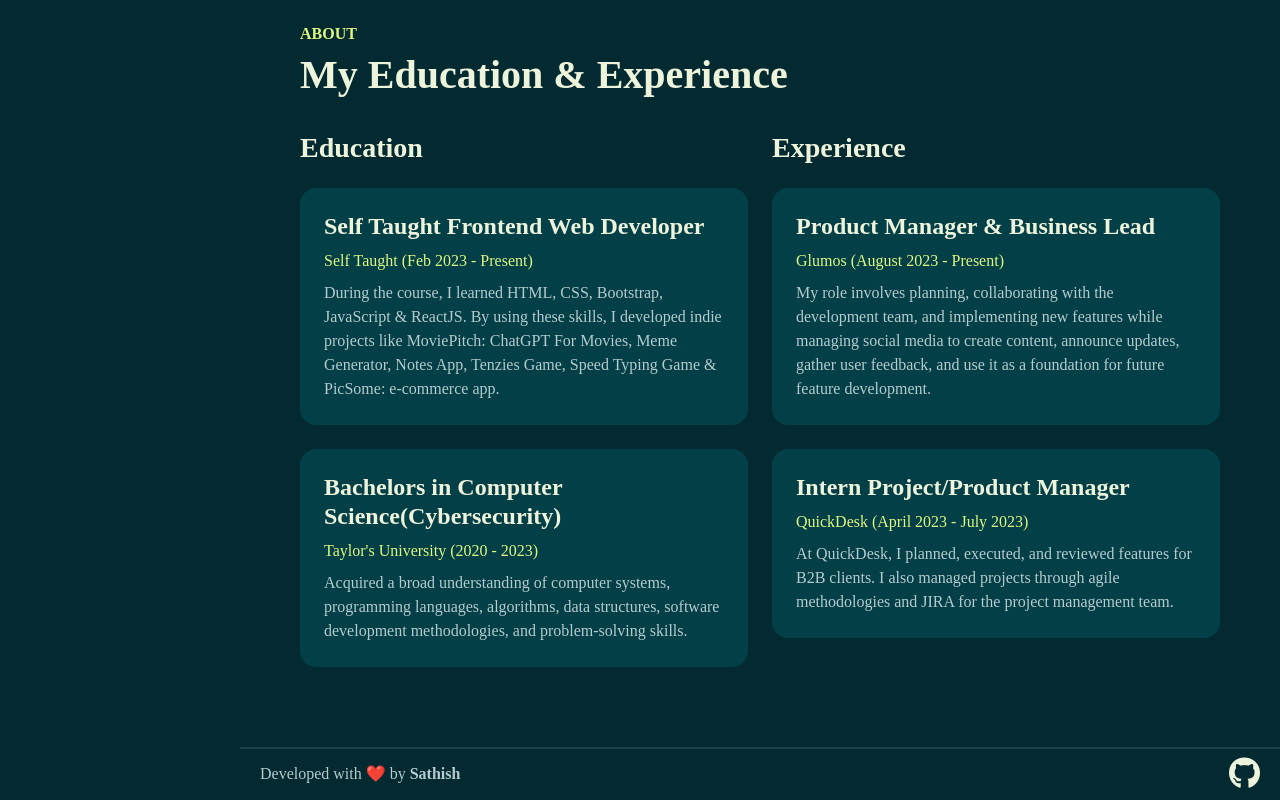
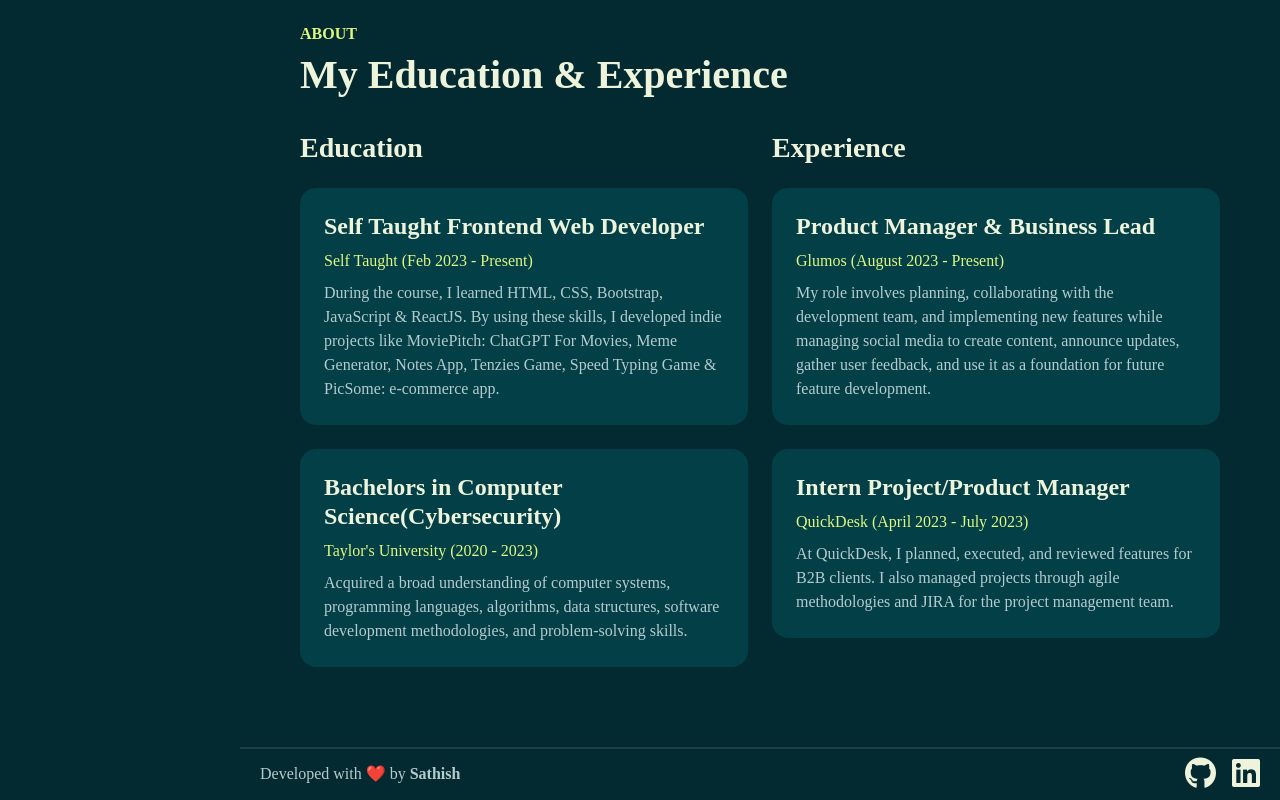
Before and after one commit to sathishVarmanDev/personal-website, a website built with Vite: page index.html in a window 1280 px wide. Shown: the part 2877-3677 px from the top of the page. Built offline with nearby package versions, Linux system fonts and the light colour scheme; a web font is replaced by a local one.

Commit message:
added linkedin icon

```diff
--- a/index.html
+++ b/index.html
@@ -289,9 +289,12 @@
             <p class="my-0">Developed with ❤️ by <span class="fw-bold">Sathish</span></p>
           </div>
           <div class="col-auto d-flex align-items-center">
-            <div class="social-icons">
+            <div class="social-icons d-flex gap-3">
               <a href="https://github.com/sathishVarmanDev" target="_blank"><i
                   class="icon fa-brands fa-github fa-2x rounded-4" style="color: #eef3db;"></i></a>
+
+              <a href="https://www.linkedin.com/in/sathishvarman/" target="_blank"><i
+                  class="icon fa-brands fa-linkedin fa-2x" style="color: #eef3db;"></i></a>
             </div>
           </div>
         </div>
```
